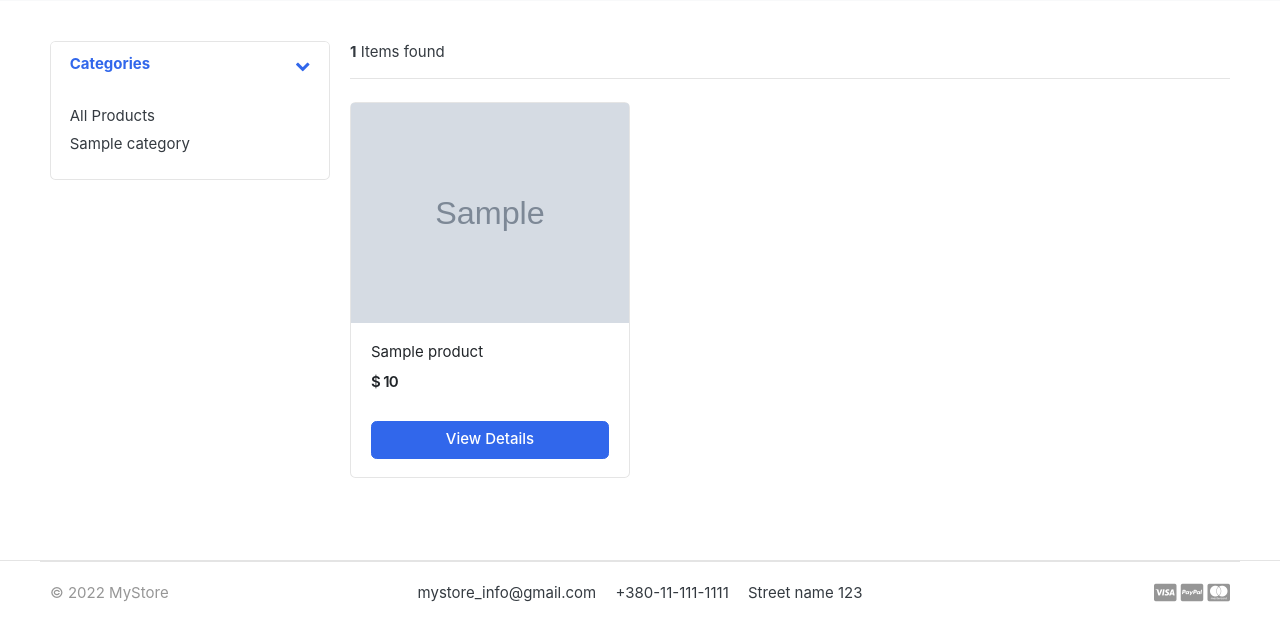
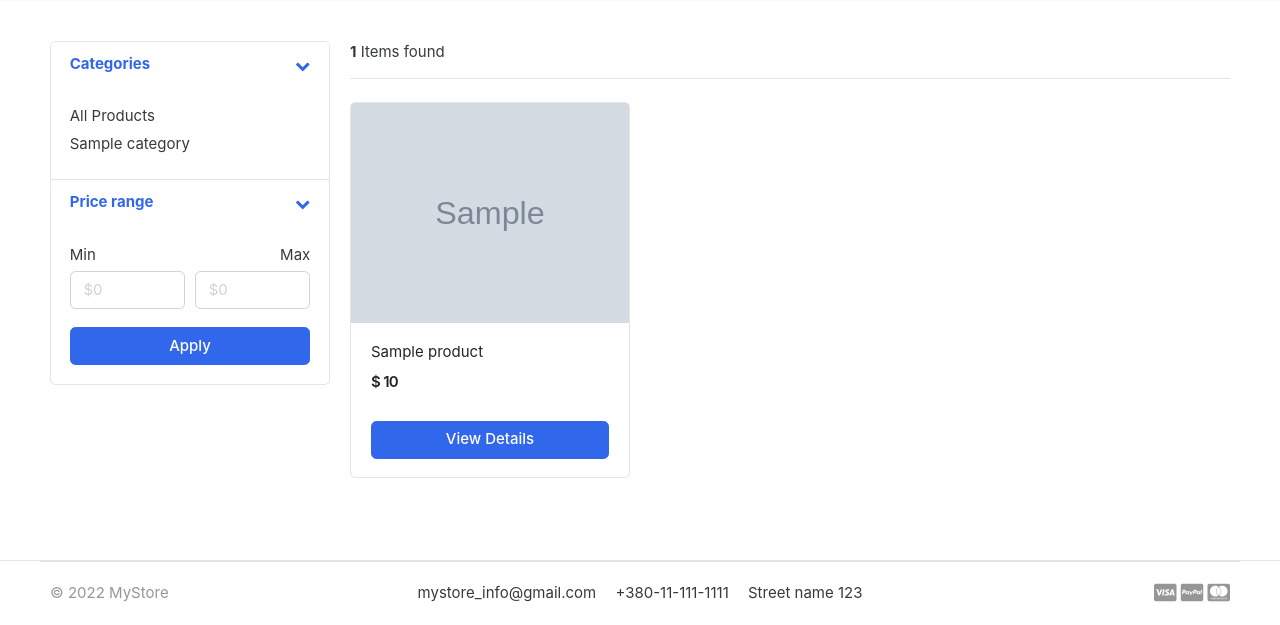
Before and after one commit to 1Dimas1/EcommerceStore, a Django app: template templates/store/store.html in a window 1280 px wide. Shown: the part 216-841 px from the top of the page. Run offline with Django 4.2, Linux system fonts and the light colour scheme; the template is opened without the code that fills it: most values are stand-ins (such as "Sample title", 1, 10 or a date in 2020); grey boxes marked "Sample" are stand-in pictures; some libraries are stand-ins or nearby versions; some web fonts are replaced.

Commit message:
8th commit

```diff
--- a/accounts/views.py
+++ b/accounts/views.py
@@ -78,7 +78,7 @@
                         variation = item.variations.all()
                         product_variation.append(list(variation))
 
-                    # Get the cart items from the user to access his product variations
+                    # Getting the cart items from the user to access his product variations
                     cart_item = CartItem.objects.filter(user=user)
                     ex_var_list = []
                     id = []
--- a/store/urls.py
+++ b/store/urls.py
@@ -7,5 +7,6 @@ urlpatterns =[
     path('category/<slug:category_slug>/', views.store, name='products_by_category'),
     path('category/<slug:category_slug>/<slug:product_slug>/', views.product_detail, name='product_details'),
     path('search/', views.search, name='search'),
+    path('filter/', views.filter, name='filter'),
     path('submit_review/<int:product_id>/', views.submit_review, name='submit_review')
 ]
--- a/templates/store/product_detail.html
+++ b/templates/store/product_detail.html
@@ -142,9 +142,10 @@
         </div>
 	</header>
     {% for review in reviews %}
+        {% for user_profile in user_profiles %}
         <article class="box mb-3">
             <div class="icontext w-100">
-                <img src="{% static './images/avatars/avatar1.jpg' %}" class="img-xs icon rounded-circle">
+                <img src="{% if review.user.id == user_profile.user.id %}{{ user_profile.profile_picture.url }}{% endif %}" class="img-xs icon rounded-circle">
                 <div class="text">
                     <span class="date text-muted float-md-right">{{ review.updated_at }} </span>
                     <h6 class="mb-1">{{ review.user.full_name}} </h6>
@@ -167,6 +168,7 @@
                 </p>
             </div>
         </article>
+            {% endfor %}
     {% endfor %}
 
 
--- a/templates/store/store.html
+++ b/templates/store/store.html
@@ -43,6 +43,7 @@
 			</div> <!-- card-body.// -->
 		</div>
 	</article> <!-- filter-group  .// -->
+
 {#	<article class="filter-group">#}
 {#		<header class="card-header">#}
 {#			<a href="#" data-toggle="collapse" data-target="#collapse_4" aria-expanded="true" class="">#}
@@ -54,68 +55,47 @@
 {#			<div class="card-body">#}
 {#			  <label class="checkbox-btn">#}
 {#			    <input type="checkbox">#}
-{#			    <span class="btn btn-light"> XS </span>#}
+{#			    <span class="btn btn-light"> S </span>#}
 {#			  </label>#}
 {##}
 {#			  <label class="checkbox-btn">#}
 {#			    <input type="checkbox">#}
-{#			    <span class="btn btn-light"> SM </span>#}
+{#			    <span class="btn btn-light"> M </span>#}
 {#			  </label>#}
 {##}
 {#			  <label class="checkbox-btn">#}
 {#			    <input type="checkbox">#}
-{#			    <span class="btn btn-light"> LG </span>#}
-{#			  </label>#}
-{##}
-{#			  <label class="checkbox-btn">#}
-{#			    <input type="checkbox">#}
-{#			    <span class="btn btn-light"> XXL </span>#}
+{#			    <span class="btn btn-light"> L </span>#}
 {#			  </label>#}
 {#		</div><!-- card-body.// -->#}
 {#		</div>#}
 {#	</article> <!-- filter-group .// -->#}
-{##}
-{#	<article class="filter-group">#}
-{#		<header class="card-header">#}
-{#			<a href="#" data-toggle="collapse" data-target="#collapse_3" aria-expanded="true" class="">#}
-{#				<i class="icon-control fa fa-chevron-down"></i>#}
-{#				<h6 class="title">Price range </h6>#}
-{#			</a>#}
-{#		</header>#}
-{#		<div class="filter-content collapse show" id="collapse_3" style="">#}
-{#			<div class="card-body">#}
-{##}
-{#				<div class="form-row">#}
-{#				<div class="form-group col-md-6">#}
-{#				  <label>Min</label>#}
-{#				  <!-- <input class="form-control" placeholder="$0" type="number"> -->#}
-{#				  	<select class="mr-2 form-control">#}
-{#						<option value="0">$0</option>#}
-{#						<option value="50">$50</option>#}
-{#						<option value="100">$100</option>#}
-{#						<option value="150">$150</option>#}
-{#						<option value="200">$200</option>#}
-{#						<option value="500">$500</option>#}
-{#						<option value="1000">$1000</option>#}
-{#					</select>#}
-{#				</div>#}
-{#				<div class="form-group text-right col-md-6">#}
-{#				  <label>Max</label>#}
-{#				  	<select class="mr-2 form-control">#}
-{#						<option value="50">$50</option>#}
-{#						<option value="100">$100</option>#}
-{#						<option value="150">$150</option>#}
-{#						<option value="200">$200</option>#}
-{#						<option value="500">$500</option>#}
-{#						<option value="1000">$1000</option>#}
-{#						<option value="2000">$2000+</option>#}
-{#					</select>#}
-{#				</div>#}
-{#				</div> <!-- form-row.// -->#}
-{#				<button class="btn btn-block btn-primary">Apply</button>#}
-{#			</div><!-- card-body.// -->#}
-{#		</div>#}
-{#	</article> <!-- filter-group .// -->#}
+
+	<article class="filter-group">
+		<header class="card-header">
+			<a href="#" data-toggle="collapse" data-target="#collapse_3" aria-expanded="true" class="">
+				<i class="icon-control fa fa-chevron-down"></i>
+				<h6 class="title">Price range </h6>
+			</a>
+		</header>
+		<div class="filter-content collapse show" id="collapse_3" style="">
+			<div class="card-body">
+                <form action="{% url 'filter' %}" class="search" method="get">
+				<div class="form-row">
+				<div class="form-group col-md-6">
+				  <label>Min</label>
+				   <input class="form-control" placeholder="$0" type="number" name="min_price">
+				</div>
+				<div class="form-group text-right col-md-6">
+				  <label>Max</label>
+                    <input class="form-control" placeholder="$0" type="number" name="max_price">
+				</div>
+				</div> <!-- form-row.// -->
+				<button class="btn btn-block btn-primary" type="submit">Apply</button>
+                </form>
+			</div><!-- card-body.// -->
+		</div>
+	</article> <!-- filter-group .// -->
 
 </div> <!-- card.// -->
 
@@ -153,7 +133,7 @@
     {% endfor %}
     {% else %}
     <div class="center-block">
-    <h2>No result found. Please try again.</h2>
+    <h2>No results found. Please try again.</h2>
     </div>
     {% endif %}
 </div> <!-- row end.// -->
```
Also changed, not shown: store/views.py (+36 -6 lines).
